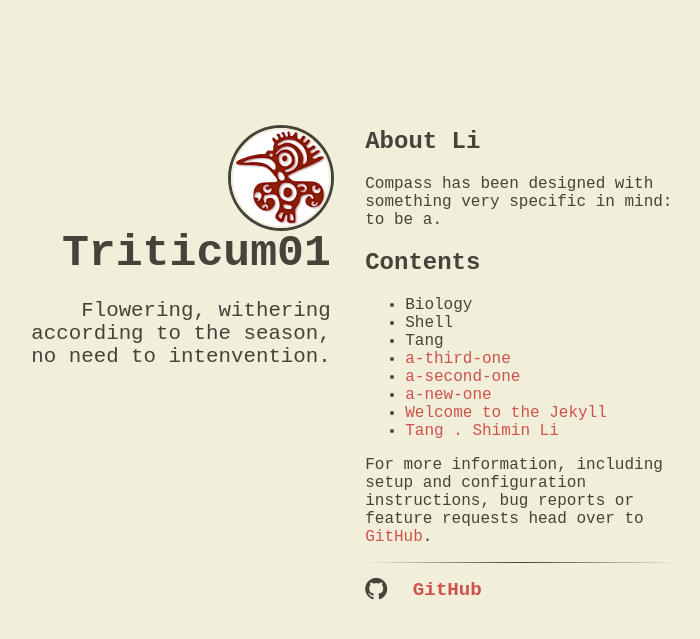
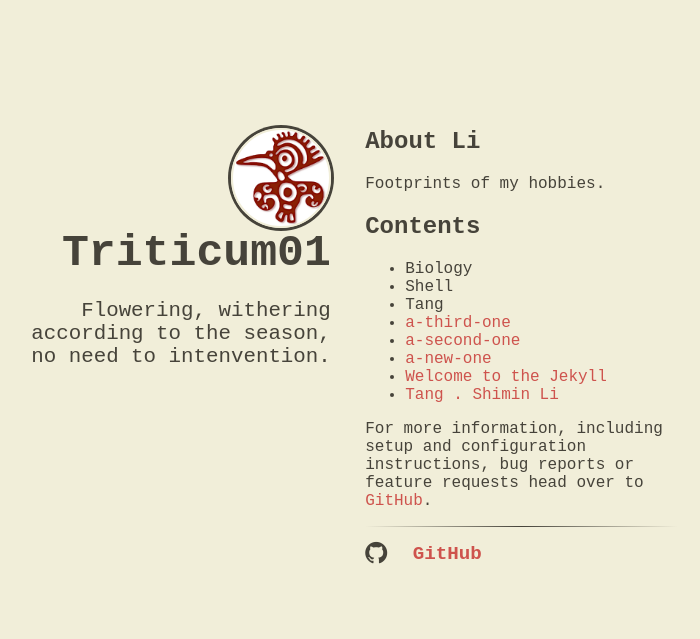
Before and after one commit to Triticum01/Triticum01.github.io, a Jekyll site: the page built from index.html, in a window 1280 px wide. Shown: the top 639 px of the page, without its empty margins (302-1002 px from the left). Built offline with Jekyll 4.4.1, drawn with Linux system fonts in a browser that asks for light colours; nearby versions of some CDN libraries.

Commit message:
Update content.html

```diff
--- a/_includes/content.html
+++ b/_includes/content.html
@@ -1,5 +1,5 @@
 <h2>About Li</h2>
-<p>Compass has been designed with something very specific in mind: to be a.</p>
+<p>Footprints of my hobbies.</p>
 
 <h2>Contents</h2>
 <ul>
```
